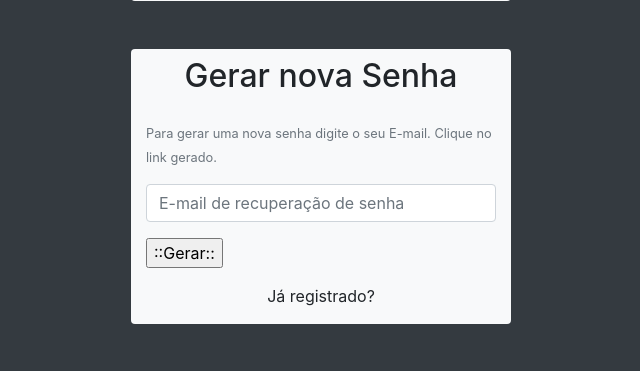
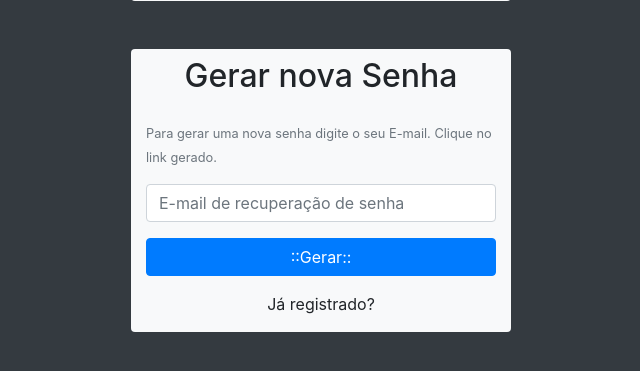
Before and after one commit to Tainara20/login, a PHP site: page /login/ in a window 1280 px wide. Shown: the part 401-772 px from the top of the page, without its empty margins (319-959 px from the left). Run offline with PHP 8.4, Linux system fonts and the light colour scheme.

Commit message:
Aula 3
Inicío aula 3

```diff
--- a/index.php
+++ b/index.php
@@ -85,7 +85,7 @@
                 <h2 class="text-center mt-2">
                     Gerar nova Senha
                 </h2>
-                    <form action="#" method="post" id="formSenha" class="p-2"></form >
+                <form action="#" method="post" id="formSenha" class="p-2"></form>
                 <div class="form-group">
                     <small class="text-muted">
                         Para gerar uma nova senha digite o seu E-mail. Clique no link gerado.
@@ -93,12 +93,11 @@
                 </div>
 
                 <div class="form-group">
-                            <input type="email" name="emailGerarSenha"
-                            id="emailGerarSenha" class="form-control" placeholder="E-mail de recuperação de senha">
+                    <input type="email" name="emailGerarSenha" id="emailGerarSenha" class="form-control" placeholder="E-mail de recuperação de senha">
 
                 </div>
                 <div class="form-group">
-                                <input type="submit" value="::Gerar::" name="btnGerar" id="btnGerar">
+                    <input type="submit" value="::Gerar::" name="btnGerar" id="btnGerar" class="btn btn-primary btn-block">
                 </div>
 
                 <div class="form-group">
```
Also changed, not shown: README.md. Lines whose indentation alone changed are shown as unchanged.
